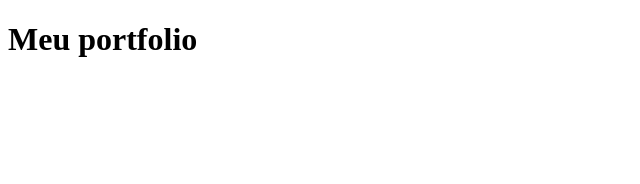
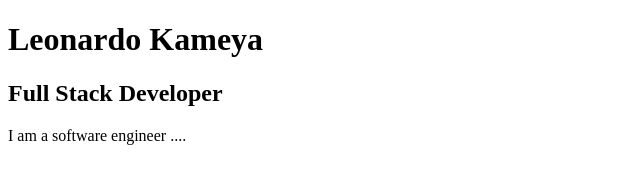
Before and after one commit to lkameya/lkameya.github.io, a plain HTML site: page index.html in a window 1280 px wide. Shown: the whole page, without its empty margins (0-640 px from the left). Drawn offline with Linux system fonts and the light colour scheme.

Commit message:
Atualizando informacao basica

```diff
--- a/index.html
+++ b/index.html
@@ -9,7 +9,11 @@
 </head>
 
 <body>
-    <h1>Meu portfolio</h1>
+    <h1>Leonardo Kameya</h1>
+    <h2>Full Stack Developer</h2>
+    <p>
+        I am a software engineer ....
+    </p>
 </body>
 
 </html>
```
